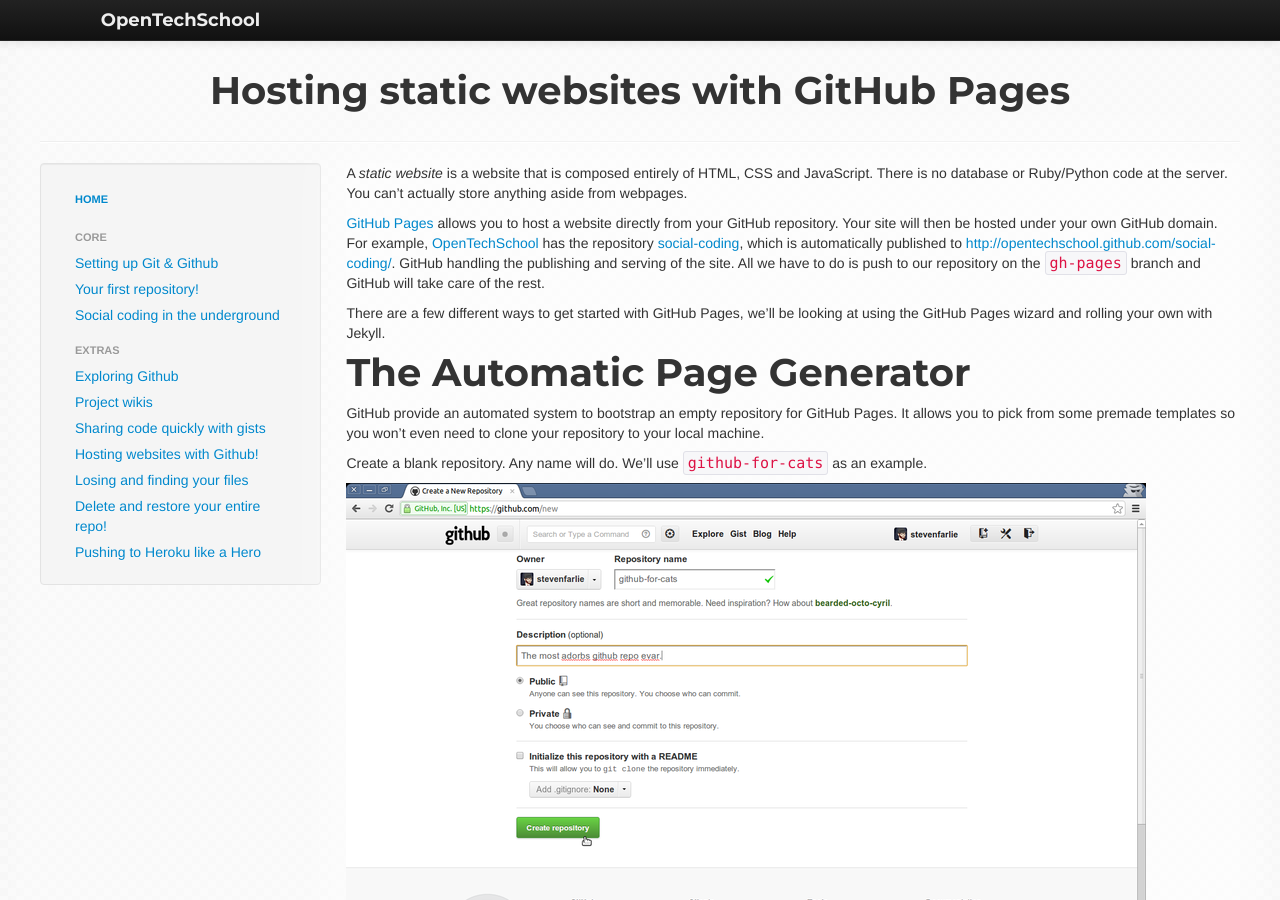
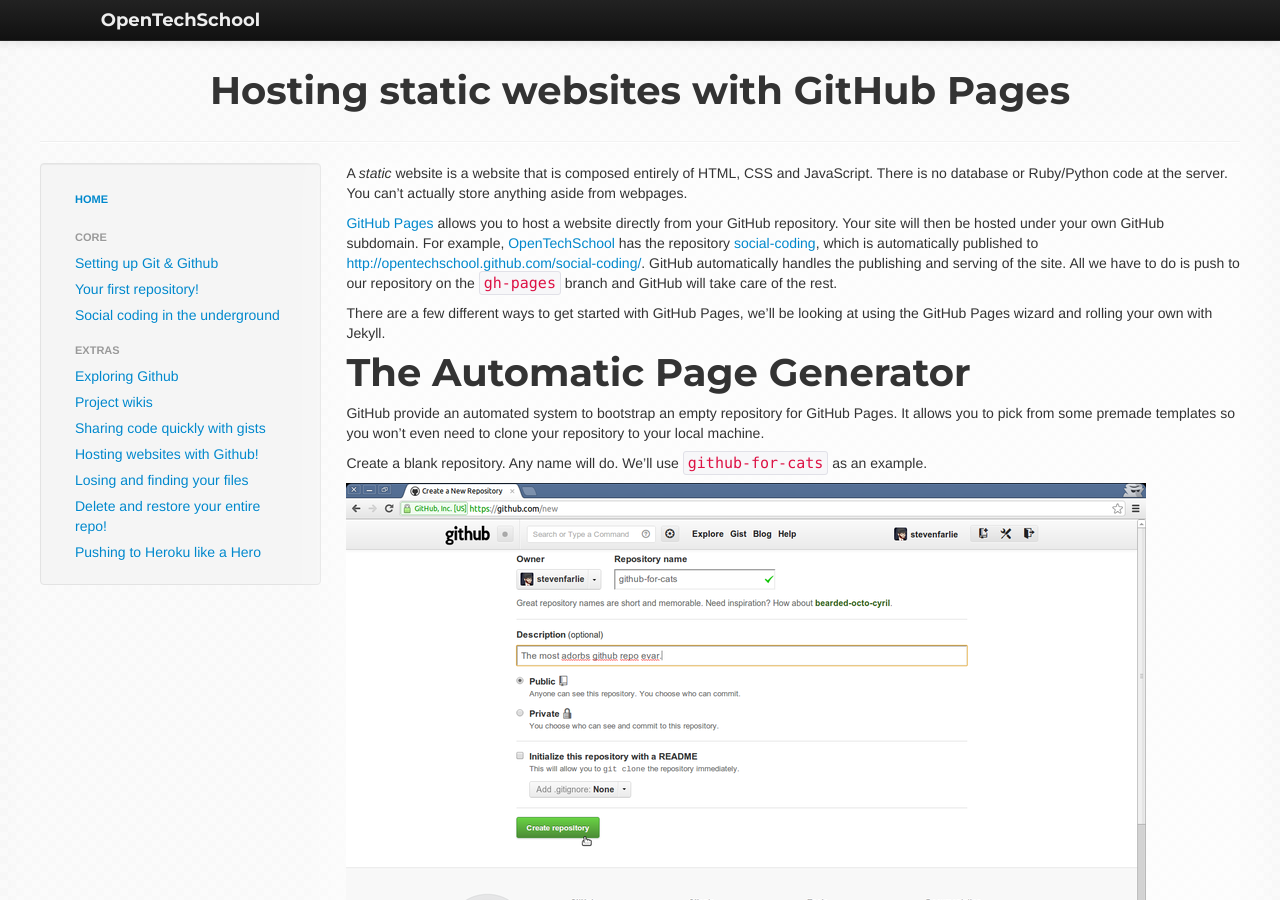
Before and after one commit to OpenTechSchool/html-css-beginners, a Jekyll site: the page built from extras/pages.md, in a window 1280 px wide and 900 px high. Built offline with Jekyll 4.4.1, drawn with Linux system fonts in a browser that asks for light colours; some of the changed text lies outside the part shown.

Commit message:
Add ending spaces, fix up a typo

```diff
--- a/extras/pages.md
+++ b/extras/pages.md
@@ -1,24 +1,22 @@
+---
+layout: ots
+title: Hosting static websites with GitHub Pages
 ---
 
-layout: ots
-title: Hosting static websites with GitHub Pages
-
----
-
-A *static website* is a website that is composed entirely of HTML, CSS
+A *static* website is a website that is composed entirely of HTML, CSS
 and JavaScript. There is no database or Ruby/Python code at the
 server. You can't actually store anything aside from webpages.
 
 [GitHub Pages](http://pages.github.com/) allows you to host a website
 directly from your GitHub repository. Your site will then be hosted
-under your own GitHub domain. For example,
+under your own GitHub subdomain. For example,
 [OpenTechSchool](https://github.com/OpenTechSchool) has the repository
 [social-coding](https://github.com/OpenTechSchool/social-coding),
 which is automatically published to
-[http://opentechschool.github.com/social-coding/](http://opentechschool.github.com/social-coding/). GitHub
-handling the publishing and serving of the site. All we have to do is
-push to our repository on the `gh-pages` branch and GitHub will take
-care of the rest.
+[http://opentechschool.github.com/social-coding/](http://opentechschool.github.io/social-coding/).
+GitHub automatically handles the publishing and serving of the site.
+All we have to do is push to our repository on the `gh-pages` branch
+and GitHub will take care of the rest.
 
 There are a few different ways to get started with GitHub Pages, we'll
 be looking at using the GitHub Pages wizard and rolling your own with
@@ -31,7 +29,7 @@ for GitHub Pages. It allows you to pick from some premade templates so
 you won't even need to clone your repository to your local machine.
 
 Create a blank repository. Any name will do. We'll use
-  `github-for-cats` as an example.
+`github-for-cats` as an example.
 
 ![Create repo page](images/pages/generator-1-small.png)
 
@@ -123,8 +121,8 @@ And bask in the glorious result! You'll find your site published at:
 # Jekyll - A little more dynamic
 
 Things get even fancier with [Jekyll](http://jekyllrb.com). GitHub has
-[native Jekyll support](https://help.github.com/articles/using-jekyll-with-pages). It
-let's you write pages in Markdown with simple templating and support
+[native Jekyll support](https://help.github.com/articles/using-jekyll-with-pages).
+It let's you write pages in Markdown with simple templating and support
 for blog posts. It's what we use at OpenTechSchool for our blog.
 
 You'll need a Ruby setup to get the most out of it, and at least the
```
Also changed, not shown: other parts of extras/pages.md (+2 -2 lines).
